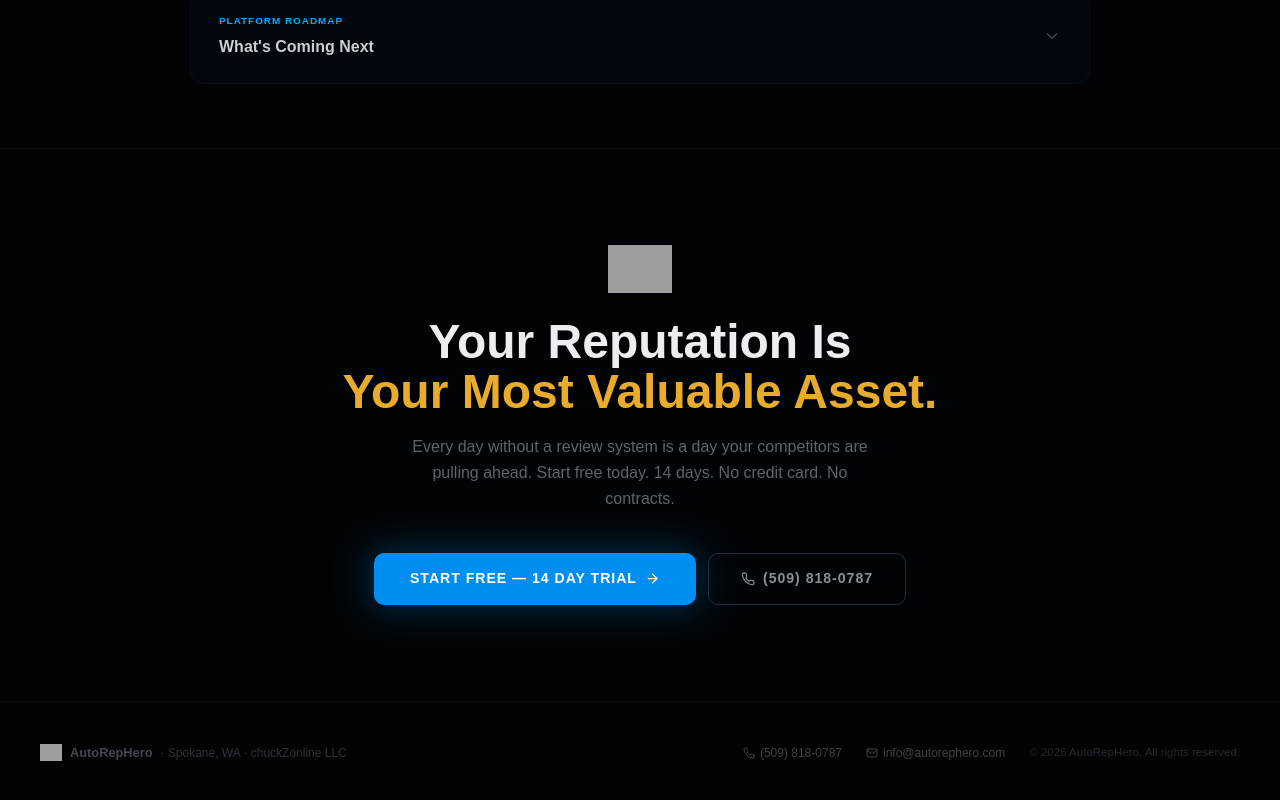
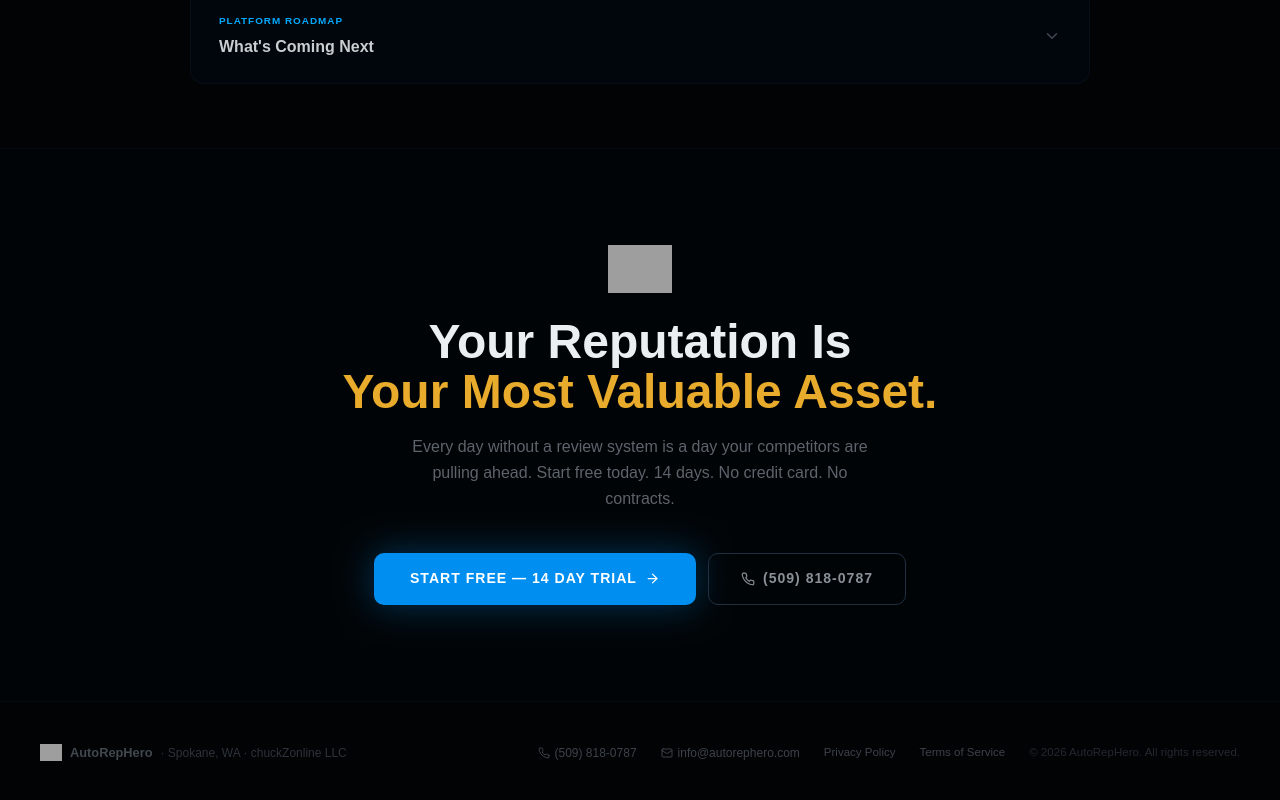
Before and after one commit to AutoRepHero/autorephero-site, a React (Vite) app: page / in a window 1280 px wide. Shown: the part 5387-6187 px from the top of the page. Built offline with nearby package versions, Linux system fonts and the light colour scheme; grey boxes are pictures that could not be loaded.

Commit message:
Add Privacy Policy + Terms of Service links to footer

```diff
--- a/src/pages/LandingPage.tsx
+++ b/src/pages/LandingPage.tsx
@@ -1297,6 +1297,14 @@ function Footer() {
           }}>
             <Mail size={12} /> {EMAIL}
           </a>
+          <a href="/privacy" style={{
+            fontFamily: "'DM Sans', sans-serif",
+            fontSize: "0.72rem", color: "oklch(0.38 0.015 255)", textDecoration: "none",
+          }}>Privacy Policy</a>
+          <a href="/terms" style={{
+            fontFamily: "'DM Sans', sans-serif",
+            fontSize: "0.72rem", color: "oklch(0.38 0.015 255)", textDecoration: "none",
+          }}>Terms of Service</a>
           <span style={{ fontFamily: "'DM Sans', sans-serif", fontSize: "0.72rem", color: "oklch(0.28 0.015 255)" }}>
             © 2026 AutoRepHero. All rights reserved.
           </span>
```
